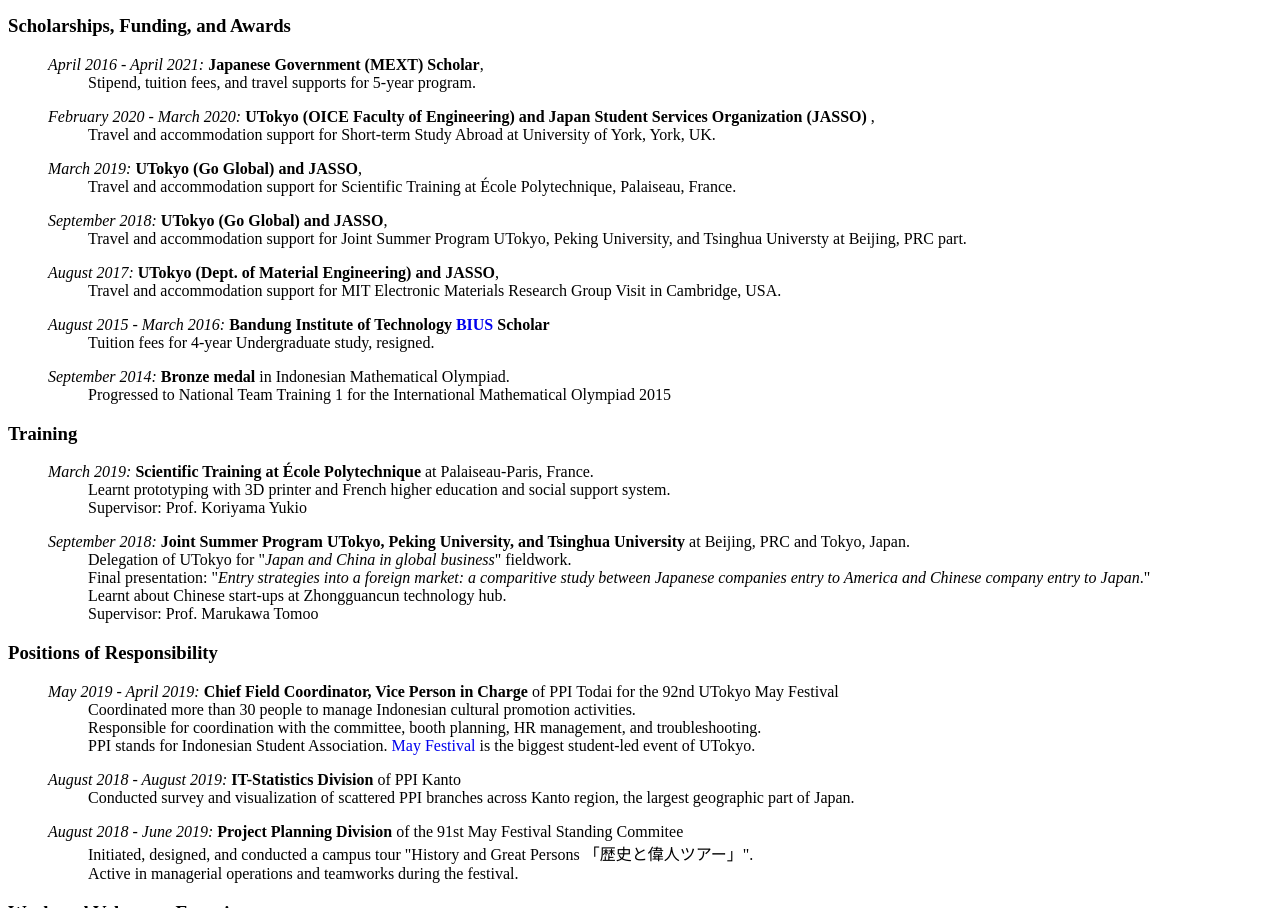
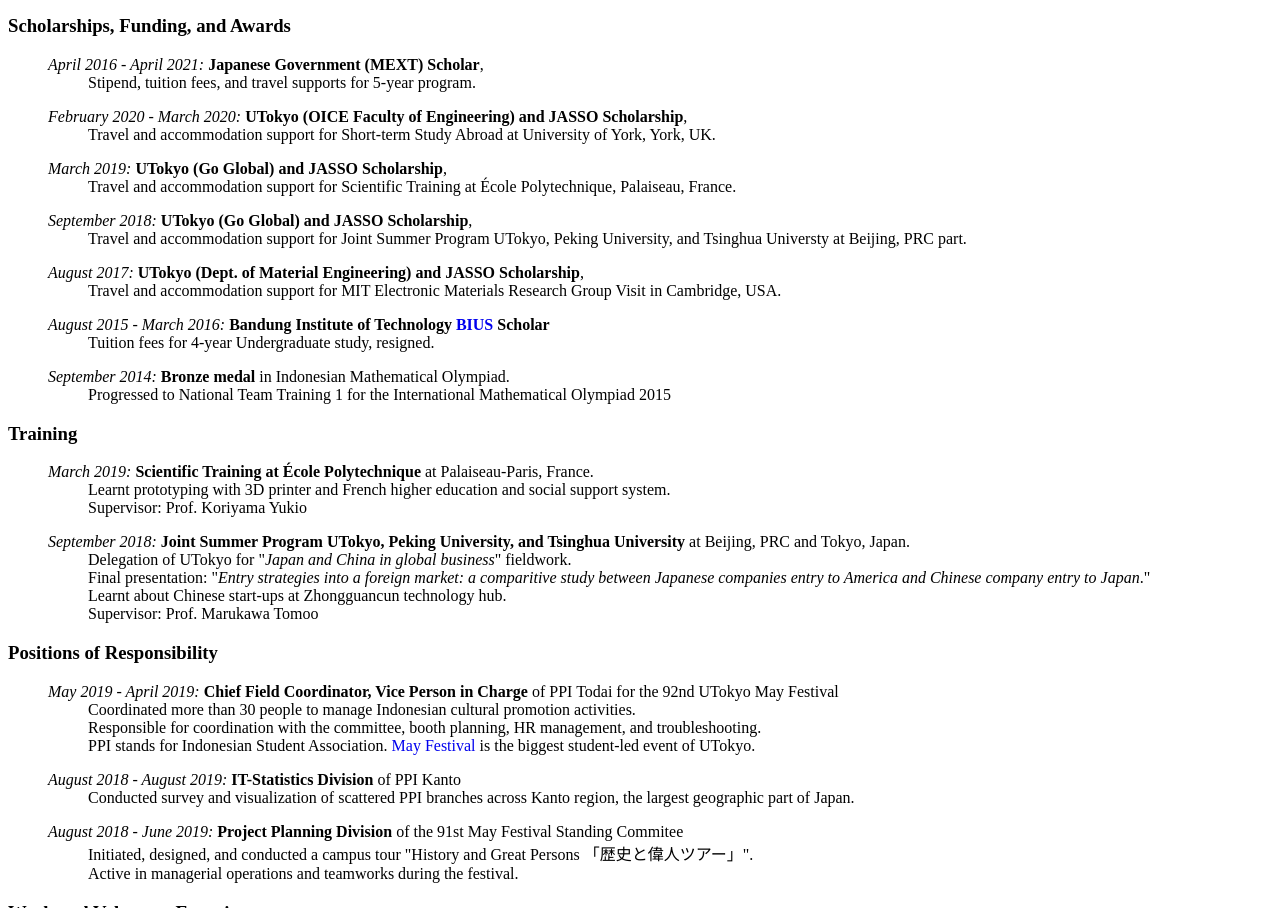
Before and after one commit to theodorusjw/theodorusjw.github.io, a plain HTML site: page index.html in a window 1280 px wide. Shown: the part 1030-1938 px from the top of the page. Drawn offline with Linux system fonts and the light colour scheme.

Commit message:
Update index.html

```diff
--- a/index.html
+++ b/index.html
@@ -131,7 +131,7 @@
 
     <li>
       <i>February 2020 - March 2020:</i>
-        <b>UTokyo (OICE Faculty of Engineering) and Japan Student Services Organization (JASSO) </b>,
+        <b>UTokyo (OICE Faculty of Engineering) and JASSO Scholarship</b>,
         <ul style="list-style:none">
       <li>Travel and accommodation support for Short-term Study Abroad at University of York, York, UK.</li>
     </ul>
@@ -140,7 +140,7 @@
 
     <li>
       <i>March 2019:</i>
-        <b>UTokyo (Go Global) and JASSO</b>,
+        <b>UTokyo (Go Global) and JASSO Scholarship</b>,
         <ul style="list-style:none">
       <li>Travel and accommodation support for Scientific Training at École Polytechnique, Palaiseau, France.</li>
     </ul>
@@ -149,7 +149,7 @@
 
     <li>
       <i>September 2018:</i>
-        <b>UTokyo (Go Global) and JASSO</b>,
+        <b>UTokyo (Go Global) and JASSO Scholarship</b>,
         <ul style="list-style:none">
       <li>Travel and accommodation support for Joint Summer Program UTokyo, Peking University, and Tsinghua Universty at Beijing, PRC part.</li>
     </ul>
@@ -158,7 +158,7 @@
 
     <li>
       <i>August 2017:</i>
-        <b>UTokyo (Dept. of Material Engineering) and JASSO</b>,
+        <b>UTokyo (Dept. of Material Engineering) and JASSO Scholarship</b>,
         <ul style="list-style:none">
       <li>Travel and accommodation support for MIT Electronic Materials Research Group Visit in Cambridge, USA.</li>
     </ul>
```
